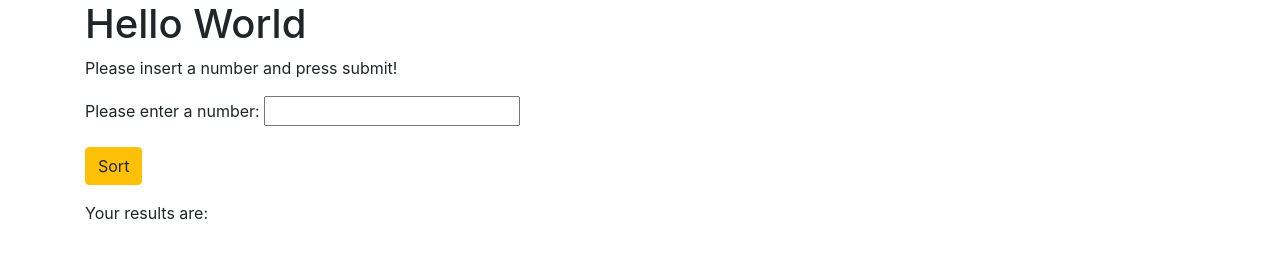
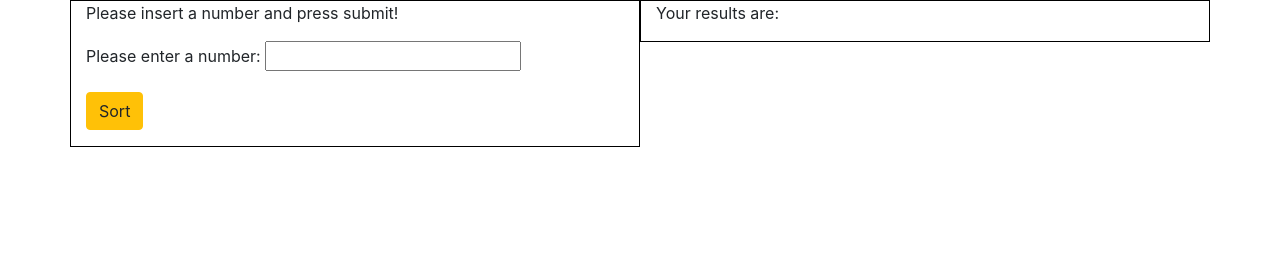
Before and after one commit to austinschrader/algorithms-demo, a plain HTML site: page index.html in a window 1280 px wide. Drawn offline with Linux system fonts and the light colour scheme.

Commit message:
Add a bootstrap grid

```diff
--- a/css/styles.css
+++ b/css/styles.css
@@ -1,3 +1,14 @@
 /* body {
 	background-color: black;
 } */
+
+.input {
+	height: 100%;
+	width: 35%;
+	border: 1px solid black;
+}
+
+.output {
+	height: 100%;
+	border: 1px solid black;
+}
--- a/index.html
+++ b/index.html
@@ -8,7 +8,8 @@
 	</head>
 	<body>
 		<div class="container">
-			<h1>Hello World</h1>
+			<div class="row">
+				<div class="input col">
 					<form id="formOne">
 						<p>Please insert a number and press submit!</p>
 						<div class="form-group">
@@ -17,9 +18,13 @@
 						</div>
 						<button type="submit" class="btn btn-warning">Sort</button>
 					</form>
+				</div>
 
+				<div class="output col">
 					<p class="userResults">Your results are:</p>
 					<ul class="userResults2"></ul>
 				</div>
+			</div>
+		</div>
 	</body>
 </html>
```
Lines whose indentation alone changed are shown as unchanged.
